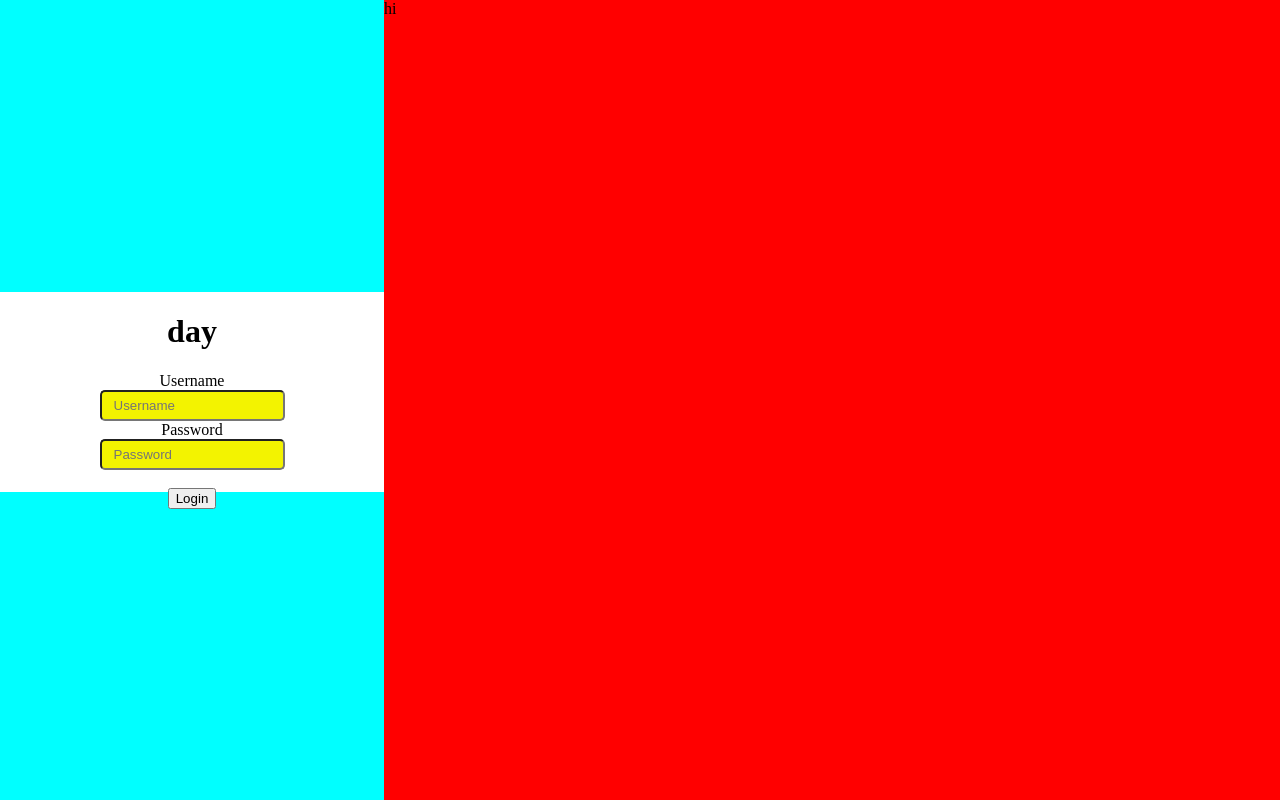
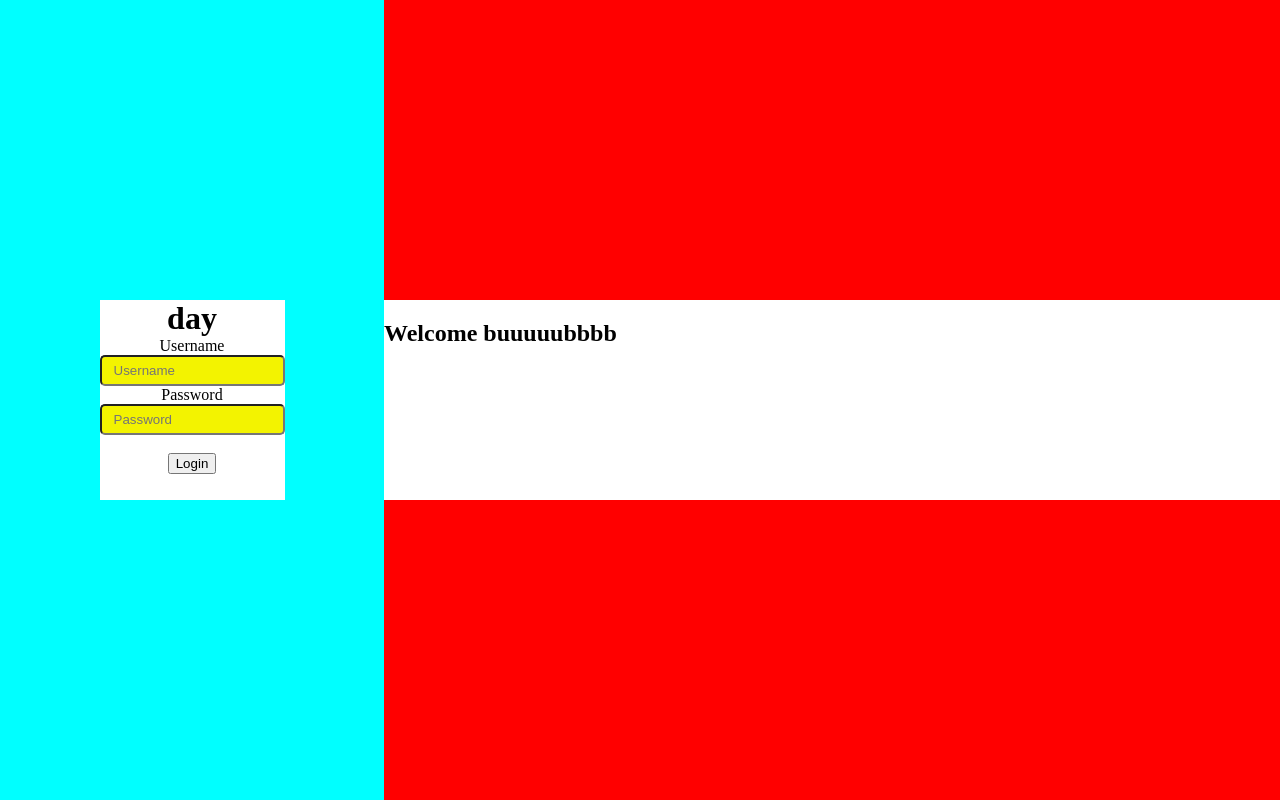
Before and after one commit to mona217ajar/LoginBoye, a plain HTML site: page index.html in a window 1280 px wide. Drawn offline with Linux system fonts and the light colour scheme.

Commit message:
coming along,chart is dead though

```diff
--- a/css/styles.css
+++ b/css/styles.css
@@ -7,14 +7,24 @@ body,html,div{
     display: inline-block;
 }
 
+body {
+    padding-bottom: 0px;
+}
+
+h1{
+    margin: 0;
+    padding: 0;
+}
+
 div#left1{
     /* position: absolute; */
     display: inline-block;
     float: left;
     background-color: aqua;
     width: 30%;
-
     text-align: center;
+    height: 100%;
+    margin: 0;
 
 }
 div#right1{
@@ -22,7 +32,8 @@ div#right1{
     float: right;
     background-color:red;
     width: 70%;
-
+    height: 100%;
+  margin: 0;
 }
 
 /* div#loginBox{
@@ -39,14 +50,27 @@ form{
     background-color: #fff;
 
    } */
-   div#loginBox{
+/*    div#loginBox{
+
+    position: relative;;
+    display: inline-block;
+    top: 50%;
+    transform: translateY(-50%);
+    background-color: #fff;
+    max-height: 300px;
+
+} */
+
+form{
+    position: relative;
     float:center;
     display: inline-block;
-    margin: 50% 0;
-    transform: translateY(50%);
+    top: 50%;
+    transform: translateY(-50%);
     background-color: #fff;
     height: 200px;
-}
+ }
+
 form input{
     height: 25px;
     background-color: rgb(243, 243, 0);
@@ -56,3 +80,13 @@ form input{
 form ::-webkit-input-placeholder{
     padding-left: 10px;
 }
+
+div#welcomeText{
+    position: relative;
+    float:center;
+    display: inline-block;
+    top: 50%;
+    transform: translateY(-50%);
+    background-color: #fff;
+    height: 200px;
+}
--- a/index.html
+++ b/index.html
@@ -13,7 +13,7 @@
 <body>
     <div id="loginPage">
         <div id="left1">
-            <div id="loginBox">
+
         <form action="" method="POST">
             <h1>day</h1>
 
@@ -30,10 +30,12 @@
             <button type="submit" id="login">Login</button>
 
         </form>
-    </div>
+
         </div>
         <div id="right1">
-            hi
+            <div id="welcomeText">
+                <h2>Welcome buuuuubbbb</h2>
+            </div>
         </div>
 
 
--- a/js/main.js
+++ b/js/main.js
@@ -10,7 +10,6 @@ function findDay() {
     weekday[4] = "Thursday";
     weekday[5] = "Friday";
     weekday[6] = "Saturday";
-
     var n = weekday[d.getDay()];
     console.log(n);
     findMessage(n);
```
